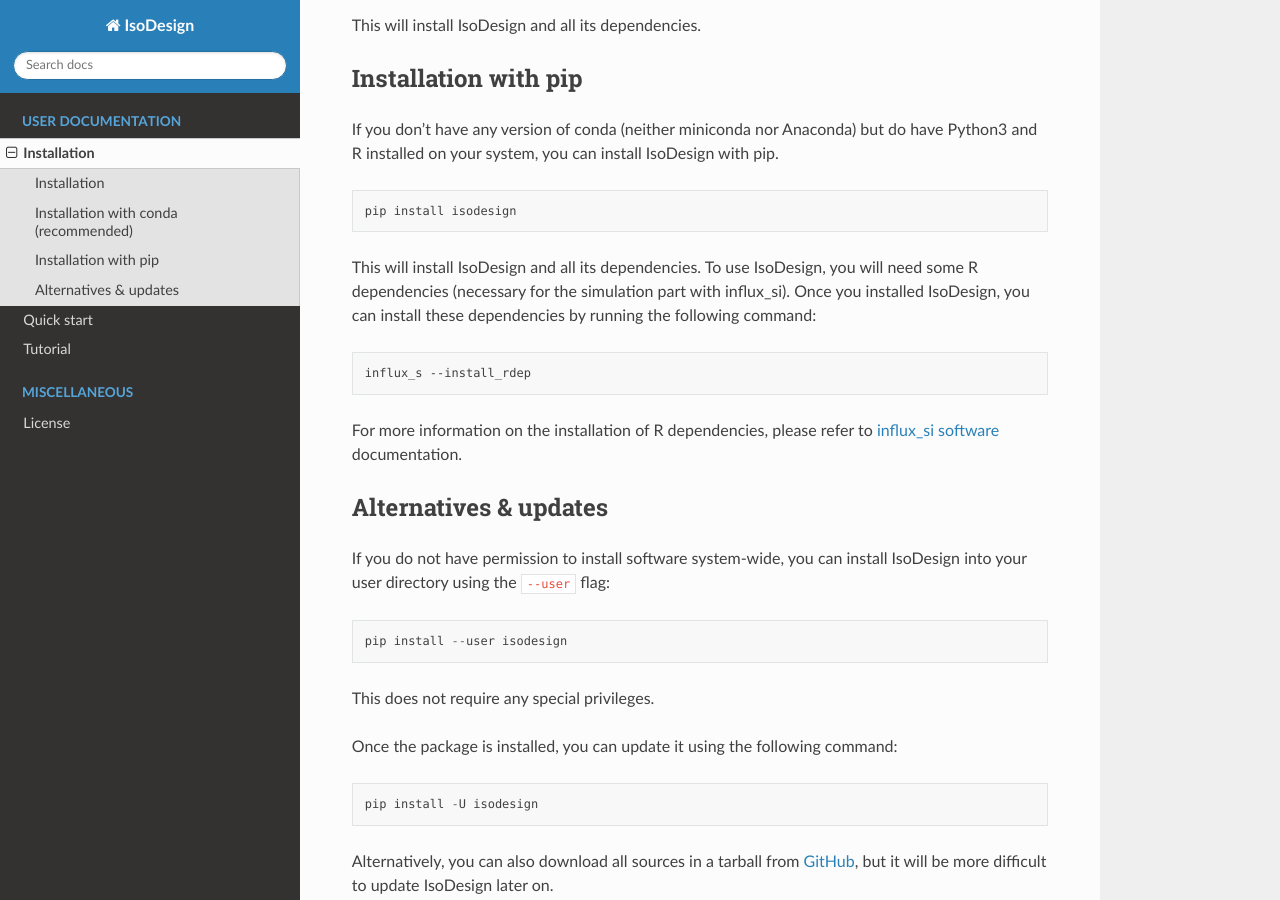
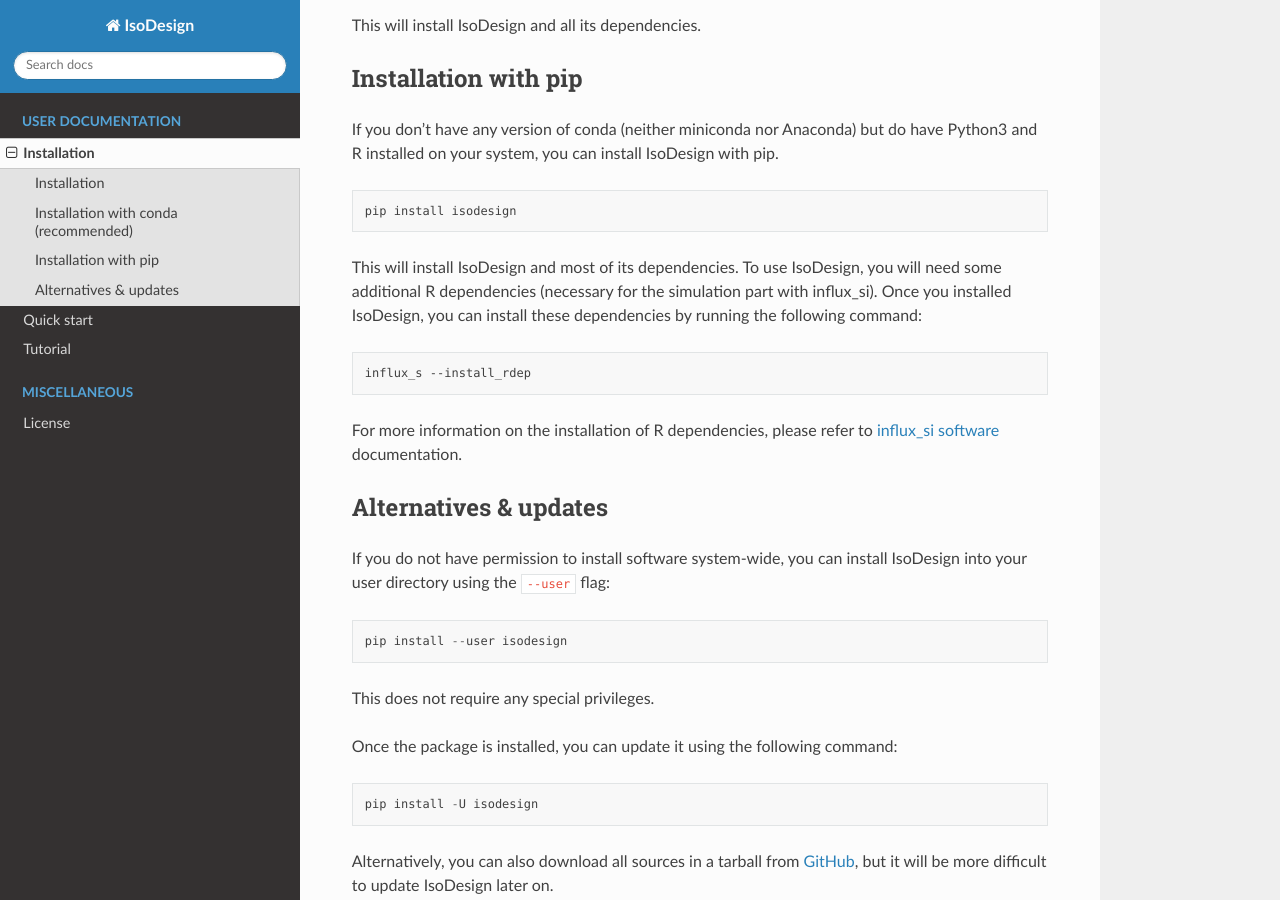
Before and after one commit to MetaboHUB-MetaToul-FluxoMet/IsoDesign, a Sphinx documentation site: the page built from docs/installation.rst, in a window 1280 px wide and 900 px high, scrolled down 493 px. Built offline with Sphinx 7.4.7 and the Read the Docs theme 3.1.0, drawn with Linux system fonts in a browser that asks for light colours.

Commit message:
update doc (installation)

```diff
--- a/docs/installation.rst
+++ b/docs/installation.rst
@@ -32,7 +32,7 @@
 
     pip install isodesign
 
-This will install IsoDesign and all its dependencies. To use IsoDesign, you will need some R dependencies (necessary for the simulation part with influx_si).
+This will install IsoDesign and most of its dependencies. To use IsoDesign, you will need some additional R dependencies (necessary for the simulation part with influx_si).
 Once you installed IsoDesign, you can install these dependencies by running the following command:
 
 .. code-block:: bashy
```
